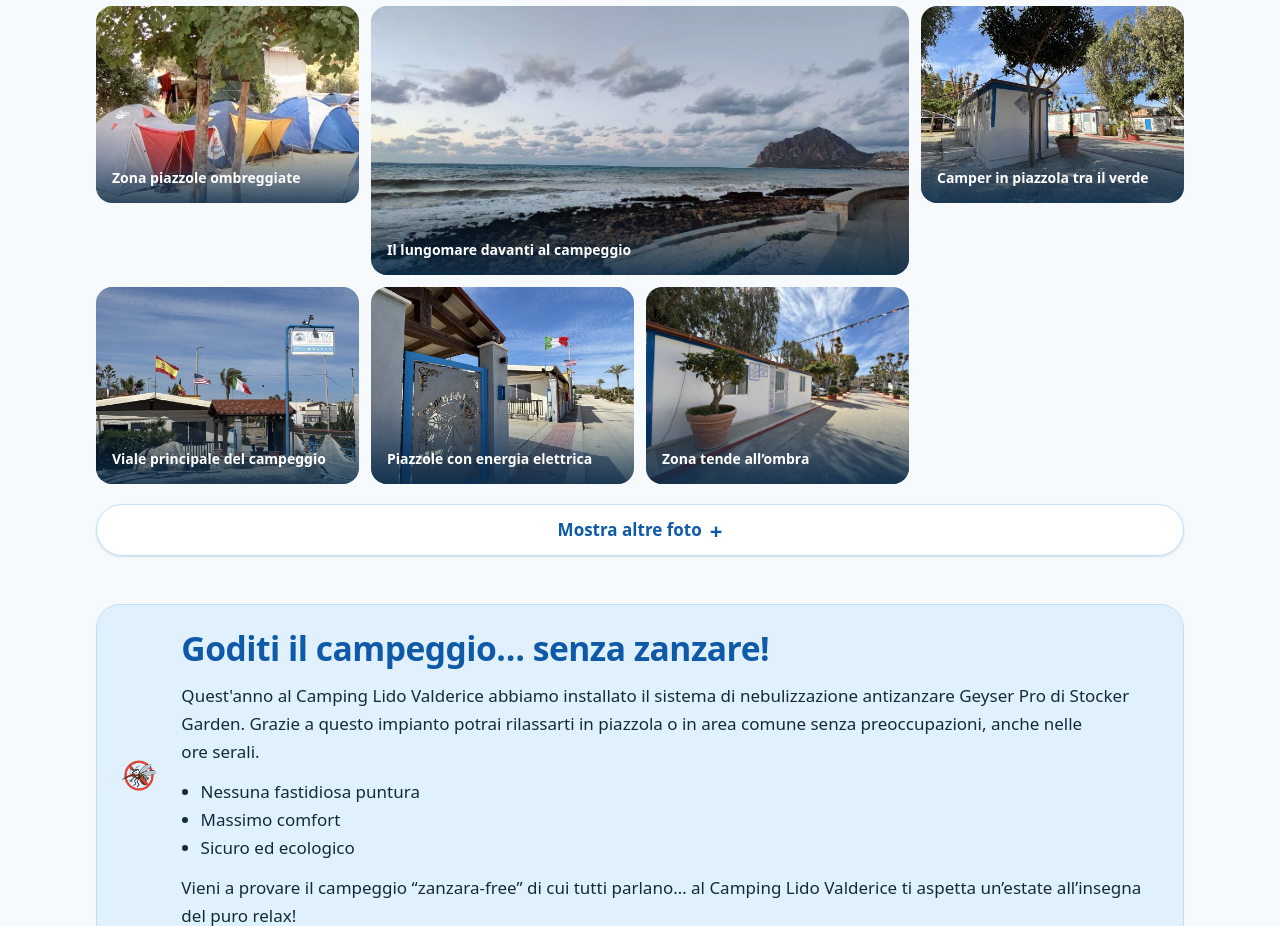
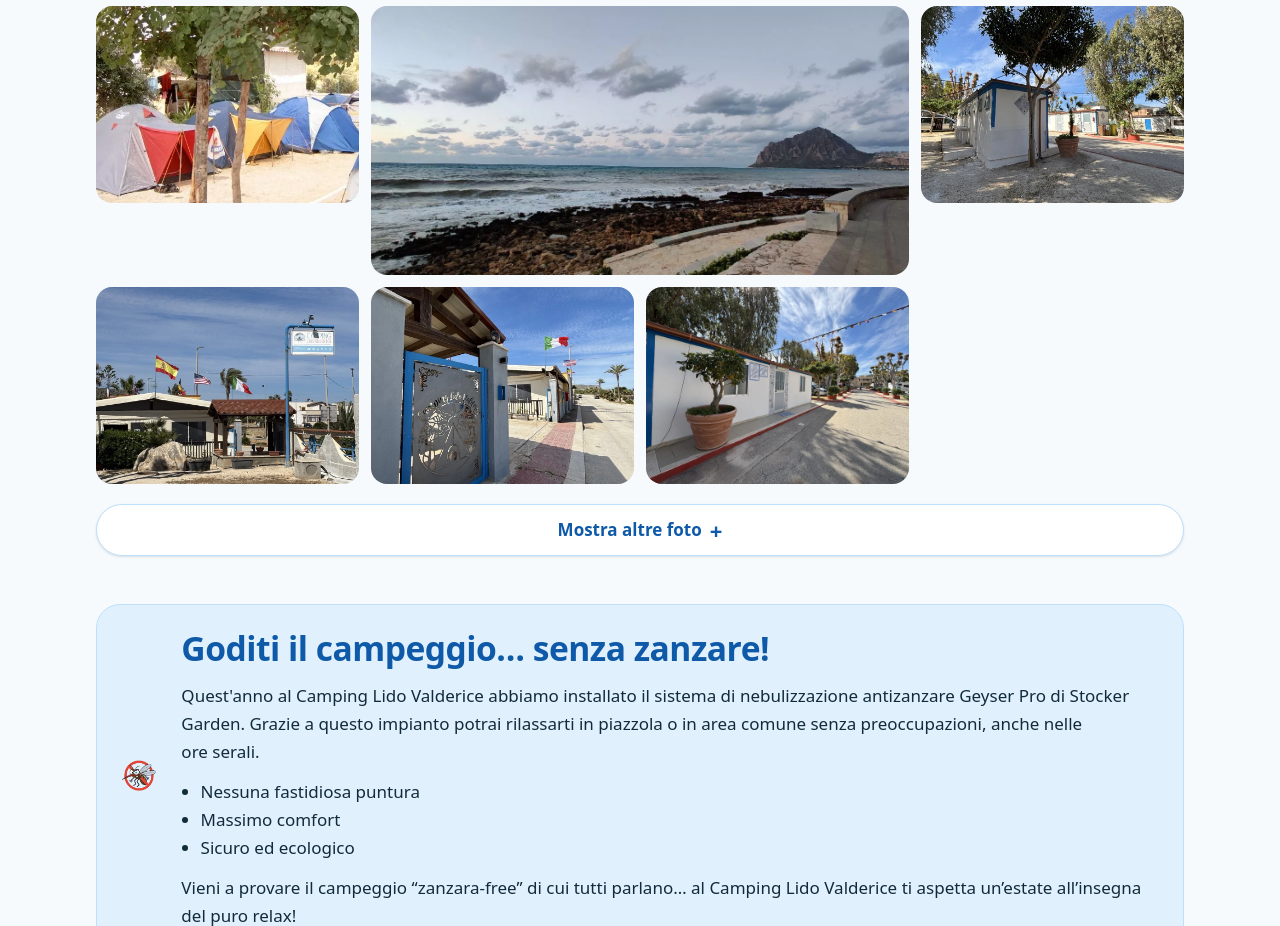
Before and after one commit to AnnamariaGan/camping_lido_valderice_website, an Astro site: page /it/piazzole in a window 1280 px wide. Shown: the part 960-1886 px from the top of the page. Built offline with nearby package versions, Linux system fonts and the light colour scheme; Astro itself is replaced by a stand-in of ours.

Commit message:
fix: remove image captions from gallery pages

```diff
--- a/src/components/Gallery.astro
+++ b/src/components/Gallery.astro
@@ -40,7 +40,6 @@ const sizes = {
           loading="lazy"
           decoding="async"
         />
-        <figcaption aria-hidden="true">{alt}</figcaption>
       </figure>
     ))
   }
@@ -64,7 +63,6 @@ const sizes = {
                 loading="lazy"
                 decoding="async"
               />
-              <figcaption aria-hidden="true">{alt}</figcaption>
             </figure>
           ))
         }
--- a/src/styles/global.css
+++ b/src/styles/global.css
@@ -642,29 +642,6 @@ a:hover {
   transform: scale(1.04);
 }
 
-/* Didascalia editoriale in hover/focus */
-.gallery figcaption {
-  position: absolute;
-  inset: auto 0 0 0;
-  padding: 2.5rem 1rem 0.85rem;
-  background: linear-gradient(to top, rgb(11 45 77 / 0.86), rgb(11 45 77 / 0.3) 60%, transparent);
-  color: #fff;
-  font-size: 0.875rem;
-  font-weight: 600;
-  opacity: 0;
-  transition: opacity 0.25s ease;
-}
-
-.gallery figure:hover figcaption,
-.gallery figure:focus-within figcaption {
-  opacity: 1;
-}
-
-/* Dispositivi senza hover: la didascalia resta sempre leggibile */
-@media (hover: none) {
-  .gallery figcaption { opacity: 1; }
-}
-
 .gallery-more {
   margin-top: 1.25rem;
 }
@@ -708,10 +685,6 @@ a:hover {
 
 .gallery-more .gallery {
   margin-top: 1rem;
-}
-
-@media (prefers-reduced-motion: reduce) {
-  .gallery figcaption { opacity: 1; }
 }
 
 @media (max-width: 40rem) {
```
